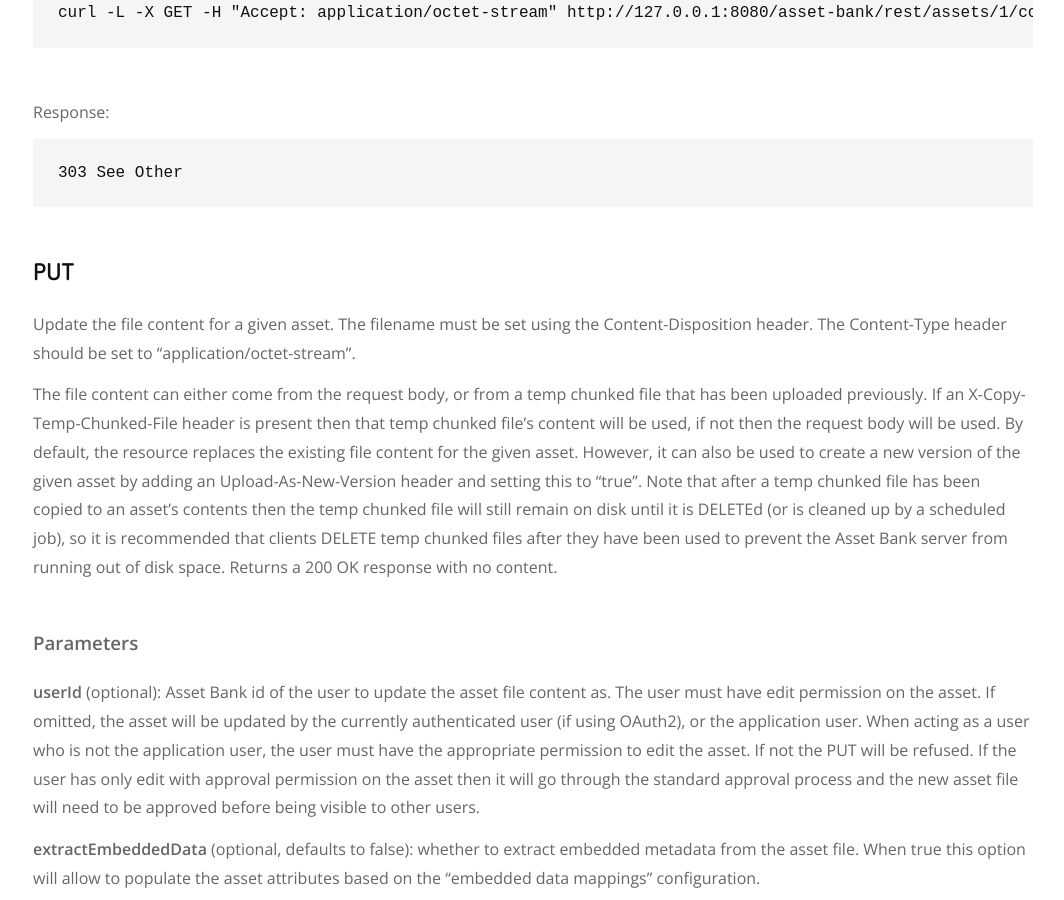
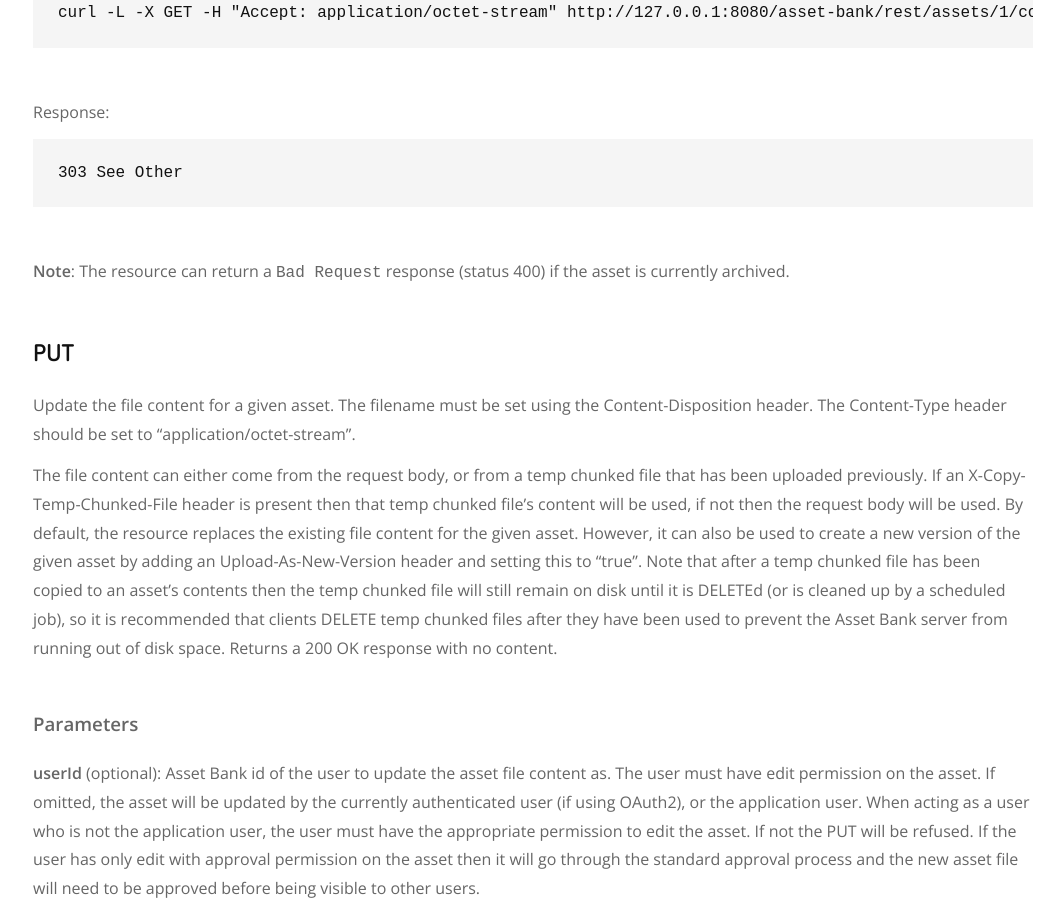
Before and after one commit to brightinteractive/api-docs, a Jekyll site: the page built from doc/content.md, in a window 1280 px wide and 900 px high, scrolled down 449 px. Shown: the whole window, without its empty margins (107-1171 px from the left). Built offline with Jekyll 4.4.1, drawn with Linux system fonts in a browser that asks for light colours; our own code applies the rules of GitHub Pages for plain Markdown files; some of the changed text lies outside the part shown.

Commit message:
ABC-4637 - Include a note about the 400 returned by the content and content url resources for archived assets

````diff
--- a/doc/content.md
+++ b/doc/content.md
@@ -12,6 +12,8 @@ Response:
 ```
 303 See Other
 ```
+
+**Note**: The resource can return a `Bad Request` response (status 400) if the asset is currently archived.
 ## PUT
 Update the file content for a given asset.  The filename must be set using the Content-Disposition header.  The Content-Type header should be set to "application/octet-stream".
 
@@ -64,3 +66,4 @@ curl -X GET http://127.0.0.1:8080/asset-bank/rest/assets/1/content/url
 200 OK
 Location: https://assetbank.s3-eu-west-1.amazonaws.com/7dd/file.txt?response-content-disposition=attachment%3B%20filename%3D%22file.txtX-Amz-Signature=ad084ed9176a2
 ```
+**Note**: The resource can return a `Bad Request` response (status 400) if the asset is currently archived.
````
